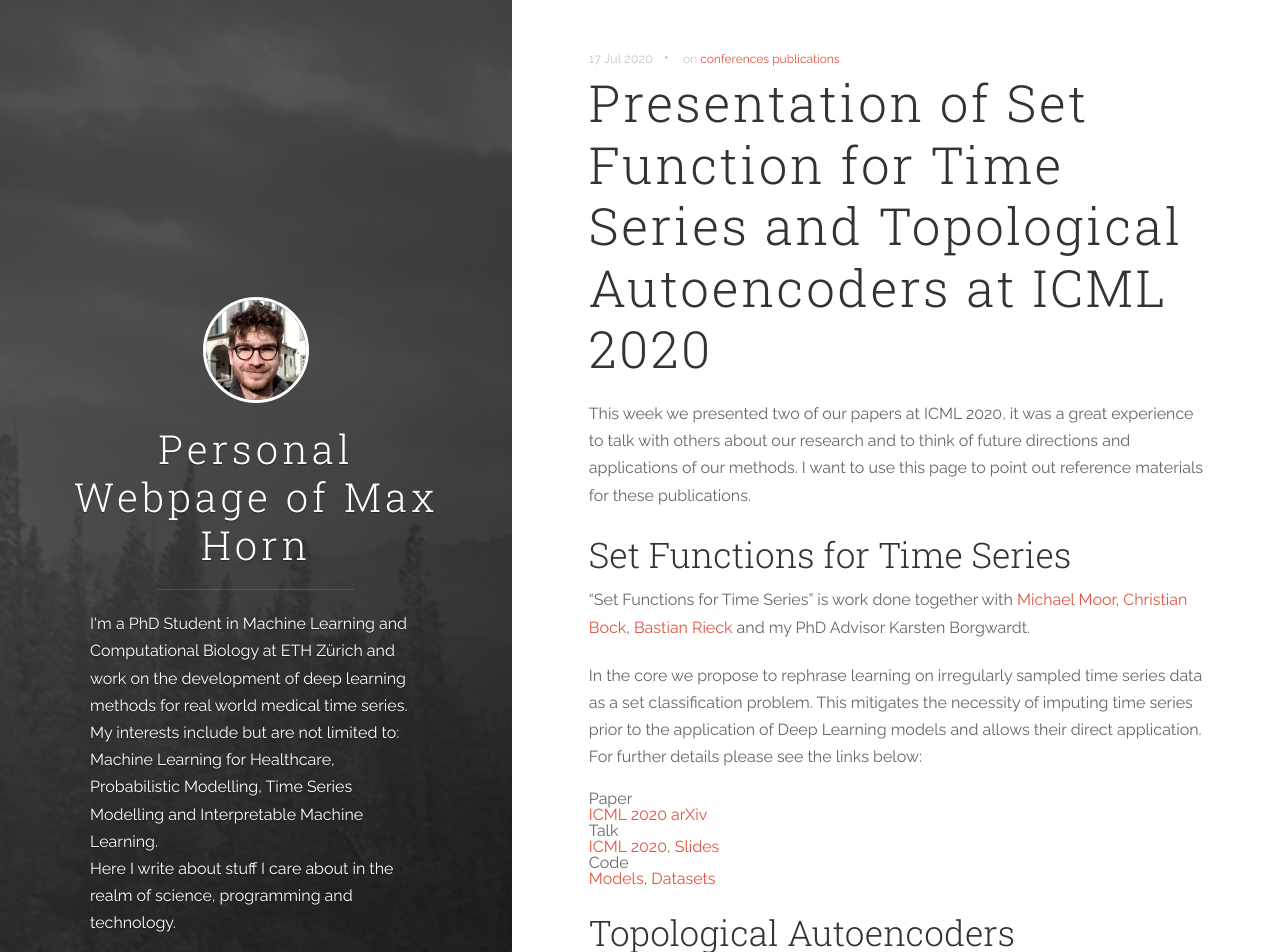
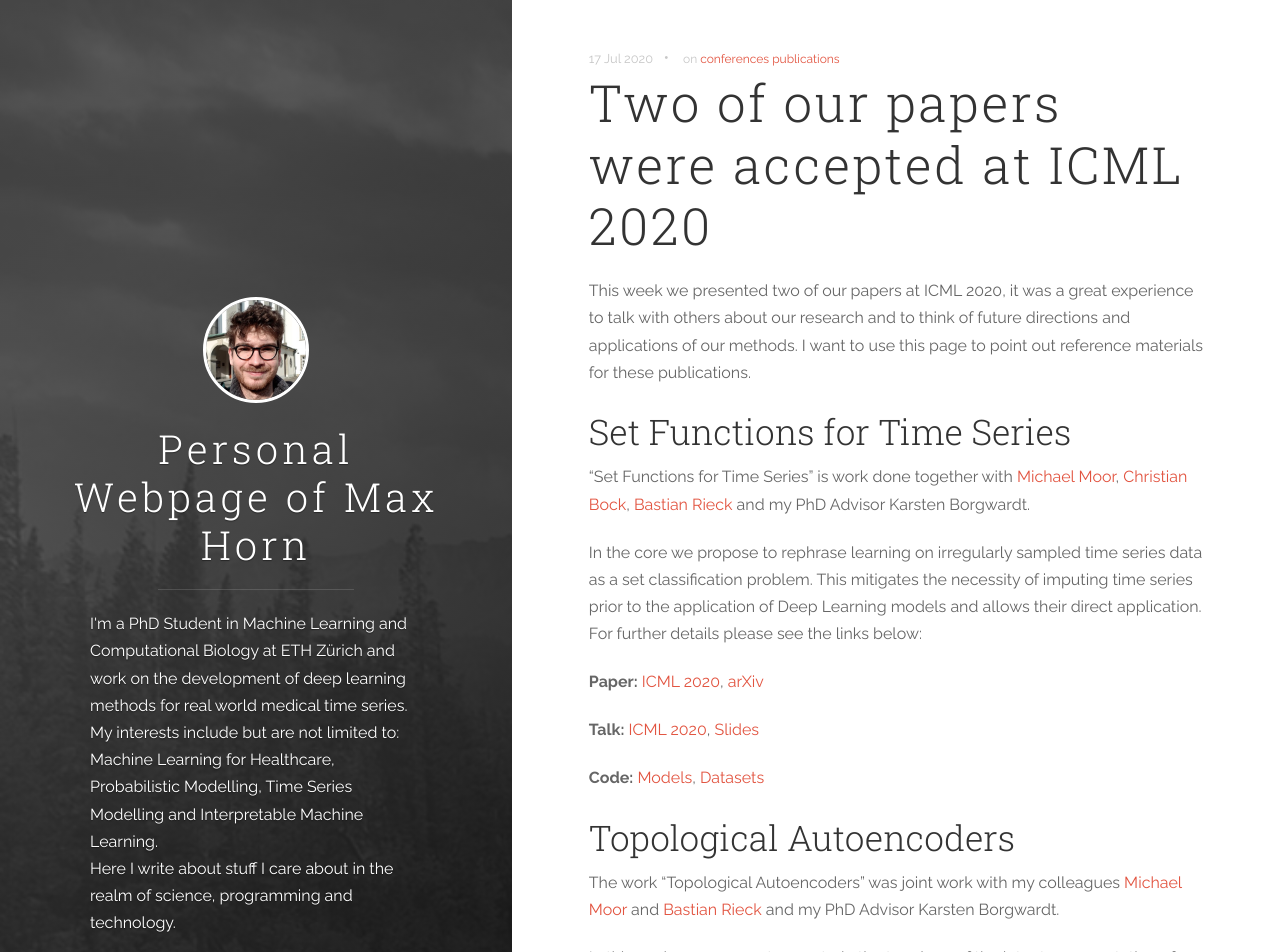
Before and after one commit to weatheredwatcher/weatheredwatcher.github.io, a Jekyll site: the page built from _posts/2020-07-17-ICML-Presentation.md, in a window 1280 px wide and 1400 px high. Shown: the top 952 px of the window. Built offline with Jekyll 4.4.1, drawn with Linux system fonts in a browser that asks for light colours; comment, search, counter and statistics services are not loaded; some of the changed text lies outside the part shown.

Commit message:
Update page with ICML2020 submissions

```diff
--- a/_posts/2020-07-17-ICML-Presentation.md
+++ b/_posts/2020-07-17-ICML-Presentation.md
@@ -1,5 +1,5 @@
 ---
-title:  "Presentation of Set Function for Time Series and Topological Autoencoders at ICML 2020"
+title:  "Two of our papers were accepted at ICML 2020"
 date:   2020-07-17
 categories: [summaries, papers]
 tags: [conferences, publications]
@@ -21,14 +21,15 @@ data as a set classification problem. This mitigates the necessity of imputing
 time series prior to the application of Deep Learning models and allows their
 direct application.  For further details please see the links below:
 
-Paper
-: [ICML 2020](https://proceedings.icml.cc/static/paper_files/icml/2020/4750-Paper.pdf) [arXiv](https://arxiv.org/abs/1909.12064)
+**Paper:**
+[ICML 2020](https://proceedings.icml.cc/static/paper_files/icml/2020/4750-Paper.pdf),
+[arXiv](https://arxiv.org/abs/1909.12064)
 
-Talk
-: [ICML 2020](https://icml.cc/virtual/2020/poster/6545), [Slides](/assets/2020-07-16-ICML-SeFT-TopoAE/SeFT-slides.pdf)
+**Talk:**
+[ICML 2020](https://icml.cc/virtual/2020/poster/6545), [Slides](/assets/2020-07-16-ICML-SeFT-TopoAE/SeFT-slides.pdf)
 
-Code
-: [Models](https://github.com/BorgwardtLab/Set_Functions_for_Time_Series), [Datasets](https://github.com/ExpectationMax/medical_ts_datasets)
+**Code:**
+[Models](https://github.com/BorgwardtLab/Set_Functions_for_Time_Series), [Datasets](https://github.com/ExpectationMax/medical_ts_datasets)
 
 ## Topological Autoencoders
 The work "Topological Autoencoders" was joint work with my colleagues [Michael
@@ -44,11 +45,11 @@ action compared to a vanilla autoencoder.
 
 <img alt="Training visualization Topological Autoencoder" src="/assets/2020-07-16-ICML-SeFT-TopoAE/topoae.gif" width="50%"> <img alt="Training visualization Vanilla Autoencoder" src="/assets/2020-07-16-ICML-SeFT-TopoAE/vanilla.gif" width="50%">
 
-Paper
-: [ICML 2020](https://proceedings.icml.cc/static/paper_files/icml/2020/613-Paper.pdf) [arXiv](https://arxiv.org/abs/1906.00722)
+**Paper:**
+[ICML 2020](https://proceedings.icml.cc/static/paper_files/icml/2020/613-Paper.pdf),
+[arXiv](https://arxiv.org/abs/1906.00722)
 
-Talk
-: [ICML 2020](https://icml.cc/virtual/2020/poster/5851), [Slides](/assets/2020-07-16-ICML-SeFT-TopoAE/TopoAE-slides.pdf)
+**Talk:**
+[ICML 2020](https://icml.cc/virtual/2020/poster/5851), [Slides](/assets/2020-07-16-ICML-SeFT-TopoAE/TopoAE-slides.pdf)
 
-Code
-: [GitHub](https://github.com/BorgwardtLab/topological-autoencoders)
+**Code:** [GitHub](https://github.com/BorgwardtLab/topological-autoencoders)
```
